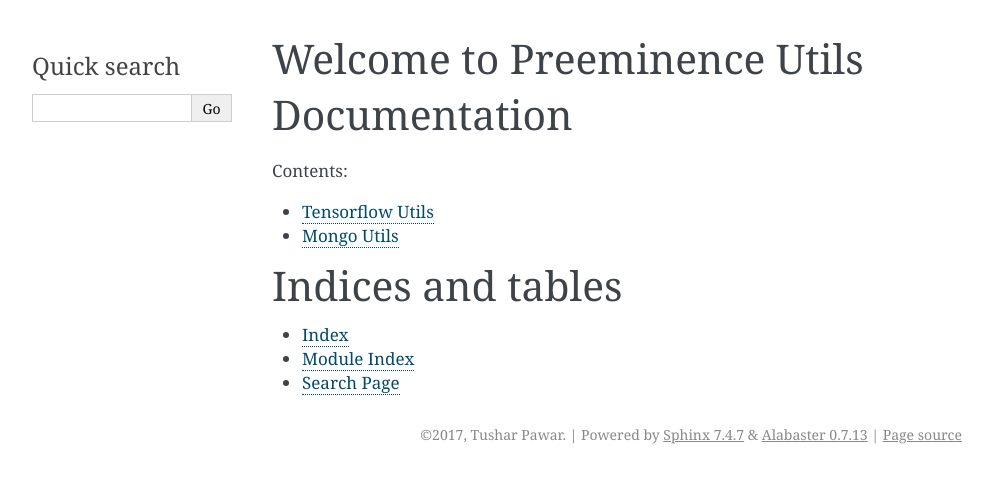
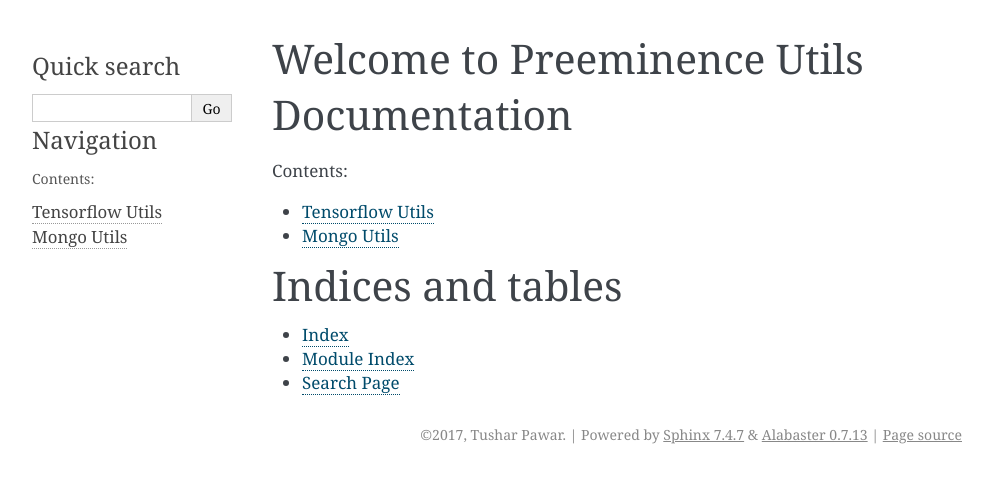
Before and after one commit to praemineo/py-utils, a Sphinx documentation site: the page built from docs/index.rst, in a window 1280 px wide. Shown: the top 483 px of the page, without its empty margins (148-1141 px from the left). Built offline with Sphinx 7.4.7, drawn with Linux system fonts in a browser that asks for light colours.

Commit message:
Added sidebar navigation

```diff
--- a/docs/conf.py
+++ b/docs/conf.py
@@ -104,6 +104,7 @@
     '**': [
         'relations.html',  # needs 'show_related': True theme option to display
         'searchbox.html',
+        'navigation.html',
     ]
 }
 
--- a/docs/index.rst
+++ b/docs/index.rst
@@ -16,6 +16,7 @@
 
 
 
+
 Indices and tables
 ==================
 
```
Also changed, not shown: 12 other files.
